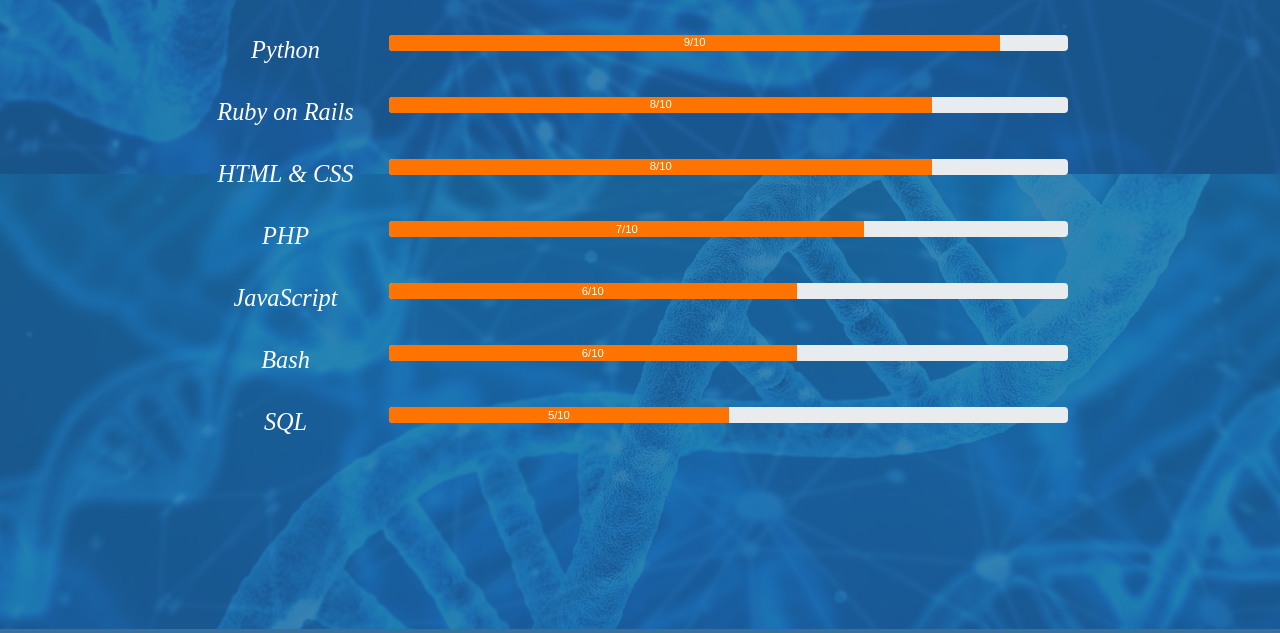
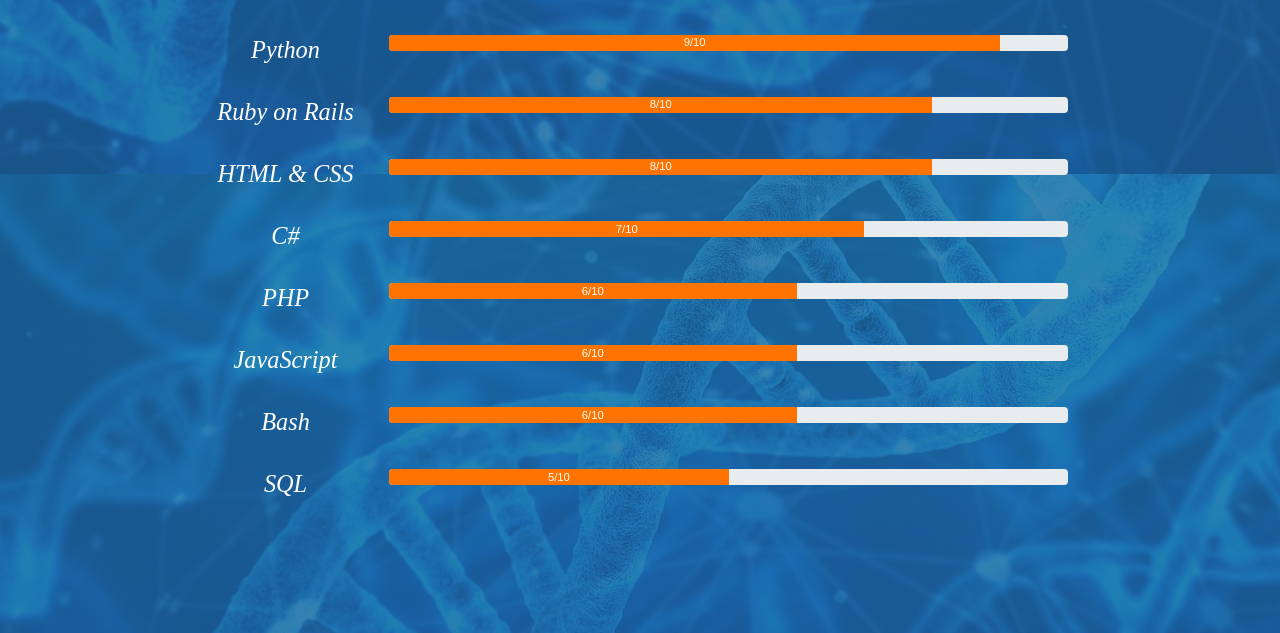
Before and after one commit to danishnaseem05/Website-danishnaseemoid.com, a PHP site: page /tests/ in a window 1280 px wide. Shown: the part 1986-2619 px from the top of the page. Run offline with PHP 8.4, Linux system fonts and the light colour scheme; some libraries are stand-ins or nearby versions; grey boxes are pictures that could not be loaded.

Commit message:
added c# as an skill

```diff
--- a/index.php
+++ b/index.php
@@ -217,6 +217,7 @@
                                 <!--Grid column-->
                             </div>
                              <!--Grid row-->
+                             <!--Grid row-->
                             <div class="row mx-4 justify-content-center">
                                 <!--Grid column-->
                                 <div class="col-md-2 mb-0">
@@ -254,13 +255,30 @@
                             <div class="row mx-4 justify-content-center">
                                 <!--Grid column-->
                                 <div class="col-md-2 mb-0">
+                                    <h2 class="custom-h2">C#</h2>
+                                </div>
+                                <!--Grid column-->
+                                <!--Grid column-->
+                                <div class="col-md-8 mb-5">
+                                    <div class="progress">
+                                        <div class="progress-bar custom-progress-bar" role="progressbar" aria-valuenow="80" aria-valuemin="0" aria-valuemax="100" style="width:70%">7/10
+                                        </div>
+                                    </div>
+                                </div>
+                                <!--Grid column-->
+                            </div>
+                            <!--Grid row-->
+                            <!--Grid row-->
+                            <div class="row mx-4 justify-content-center">
+                                <!--Grid column-->
+                                <div class="col-md-2 mb-0">
                                     <h2 class="custom-h2">PHP</h2>
                                 </div>
                                 <!--Grid column-->
                                 <!--Grid column-->
                                 <div class="col-md-8 mb-5">
                                     <div class="progress">
-                                        <div class="progress-bar custom-progress-bar" role="progressbar" aria-valuenow="80" aria-valuemin="0" aria-valuemax="100" style="width:70%">7/10
+                                        <div class="progress-bar custom-progress-bar" role="progressbar" aria-valuenow="80" aria-valuemin="0" aria-valuemax="100" style="width:60%">6/10
                                         </div>
                                     </div>
                                 </div>
@@ -294,7 +312,7 @@
                                 <!--Grid column-->
                                 <div class="col-md-8 mb-5">
                                     <div class="progress">
-                                        <div class="progress-bar custom-progress-bar" role="progressbar" aria-valuenow="50" aria-valuemin="0" aria-valuemax="100" style="width:60%">6/10
+                                        <div class="progress-bar custom-progress-bar" role="progressbar" aria-valuenow="80" aria-valuemin="0" aria-valuemax="100" style="width:60%">6/10
                                         </div>
                                     </div>
                                 </div>
```
Lines whose indentation alone changed are shown as unchanged.
